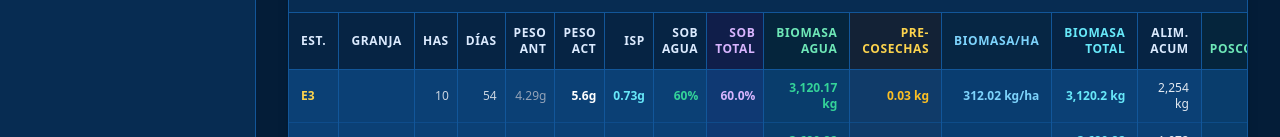
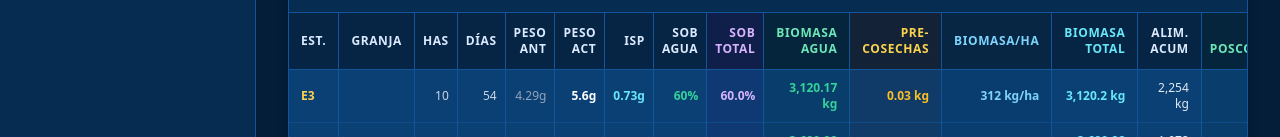
Before and after one commit to Romansiordia/AquaControl, a React (Vite) app: page / in a window 1280 px wide. Shown: the part 815-952 px from the top of the page. Built offline with nearby package versions, Linux system fonts and the light colour scheme.

Commit message:
refactor: round biomass per hectare in statistics
Round the calculated biomass per hectare to the nearest integer for better readability in the statistics view.

```diff
--- a/components/EstadisticasView.tsx
+++ b/components/EstadisticasView.tsx
@@ -348,7 +348,7 @@ const EstadisticasView: React.FC<EstadisticasViewProps> = ({
                   const dias = Number(r.diasCultivo) || 0;
                   const pesoActual = Number(r.pesoActual) || 0;
                   const isp = dias > 0 && pesoActual > 0 ? (pesoActual / dias) * 7 : 0;
-                  const biomasaPorHa = hectareas > 0 && net.biomasaTotal > 0 ? net.biomasaTotal / hectareas : 0;
+                  const biomasaPorHa = hectareas > 0 && net.biomasaTotal > 0 ? Math.round(net.biomasaTotal / hectareas) : 0;
 
                   return (
                     <tr key={r.id} className="hover:bg-[#0E4680]/60 transition-colors">
```
Also changed, not shown: public/assets/aistudio/image_7ea1add0.png (added).
